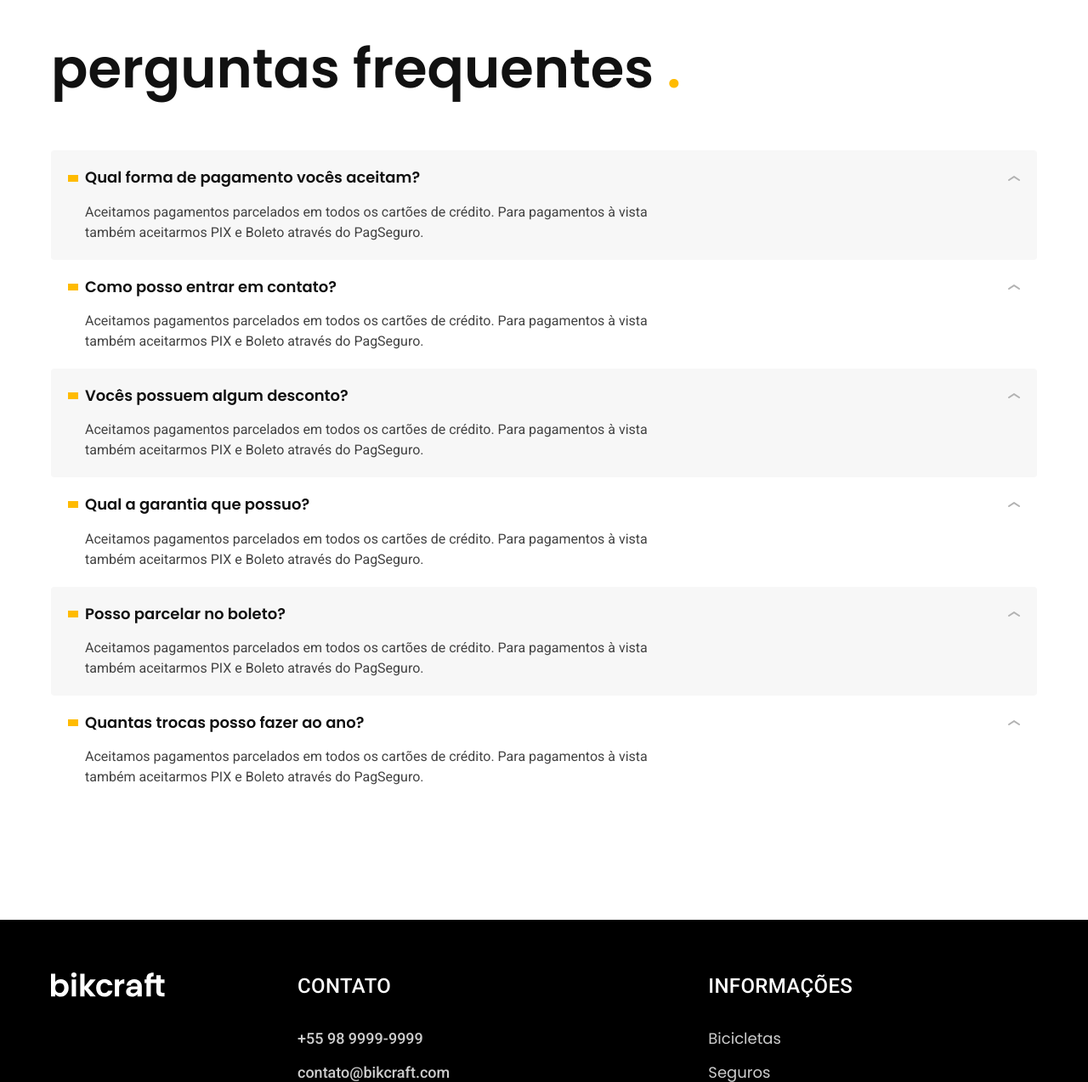
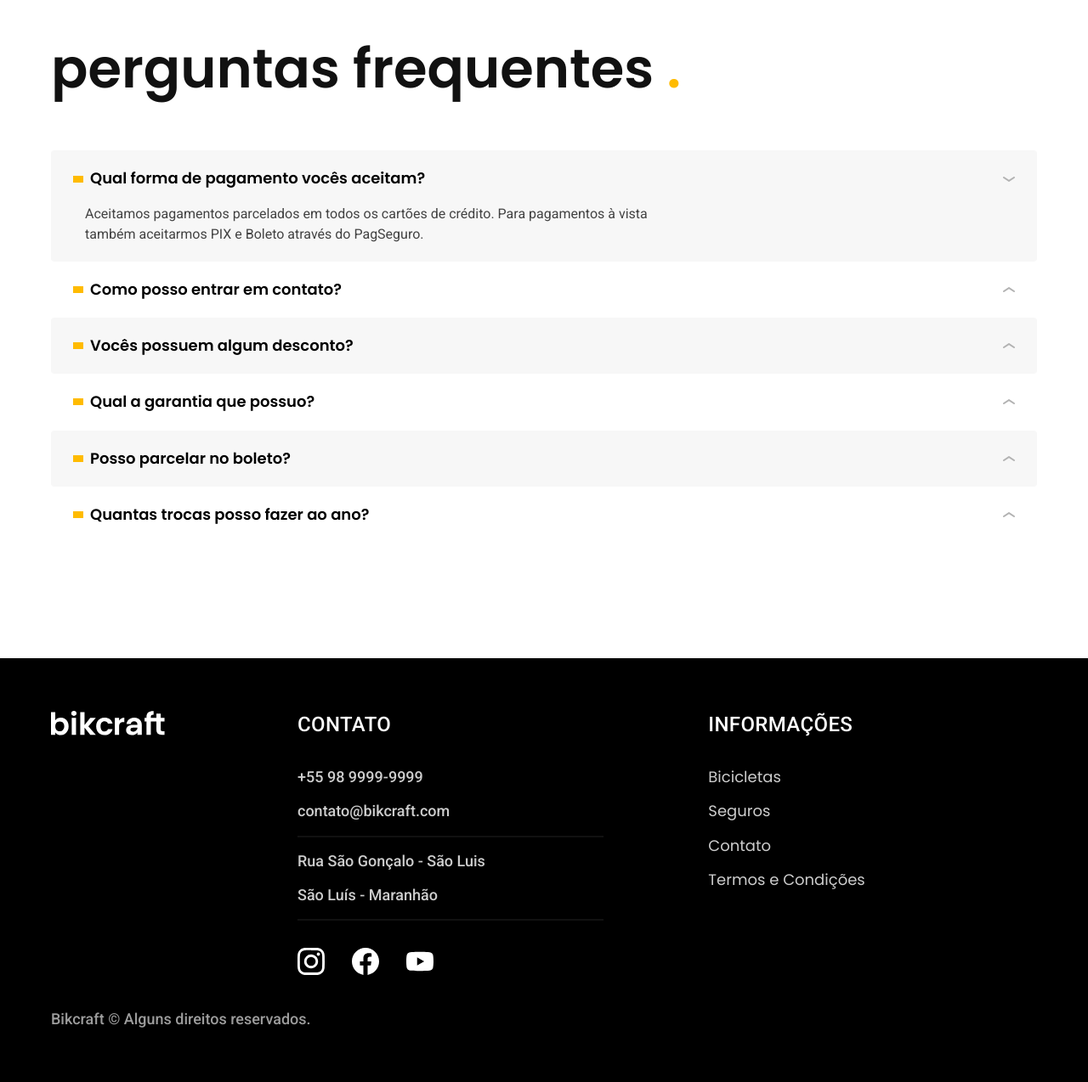
Before and after one commit to GabrielArouche/bikcraft, a PHP site: page /seguros.html in a window 1280 px wide. Shown: the part 1695-2969 px from the top of the page at 85% size. After the commit the page ends 2905 px from the top, so only its background shows below. Run offline with PHP 8.4, Linux system fonts and the light colour scheme.

Commit message:
js perguntas-seguros

```diff
--- a/css/seguros/perguntas.css
+++ b/css/seguros/perguntas.css
@@ -6,12 +6,16 @@
   margin-bottom: 60px;
 }
 
-.perguntas dt {
+.perguntas button {
   display: grid;
   grid-template-columns: auto 1fr auto;
   align-items: center;
   gap: 8px;
   cursor: pointer;
+  border: none;
+  background: none;
+  width: 100%;
+  text-align: left;
 }
 
 .perguntas dl > div {
@@ -22,7 +26,7 @@
   background-color: var(--cor-1);
 }
 
-.perguntas dt::before {
+.perguntas button::before {
   content: "";
   display: inline-block;
   width: 12px;
@@ -30,7 +34,7 @@
   background-color: var(--cor-p1);
 }
 
-.perguntas dt::after {
+.perguntas button::after {
   content: "";
   display: inline-block;
   width: 14px;
@@ -39,8 +43,16 @@
   transition: 0.3s;
 }
 
-.perguntas dt:hover:after {
+.perguntas button:hover:after,
+.perguntas button[aria-expanded="true"]::after {
   transform: rotate(180deg);
+}
+.perguntas dd {
+  display: none;
+}
+
+.perguntas dd.ativa {
+  display: block;
 }
 
 .perguntas dd {
--- a/js/script.js
+++ b/js/script.js
@@ -23,3 +23,21 @@ function ativarProduto(parametro) {
 }
 
 parametros.forEach(ativarProduto);
+//Perguntas Frequentes
+const perguntas = document.querySelectorAll(".perguntas button");
+
+function ativarPergunta(event) {
+  const pergunta = event.currentTarget;
+  const controls = pergunta.getAttribute("aria-controls");
+  const resposta = document.getElementById(controls);
+
+  resposta.classList.toggle("ativa");
+  const ativa = resposta.classList.contains("ativa");
+  pergunta.setAttribute("aria-expanded", ativa);
+}
+
+function eventosPerguntas(perguntas) {
+  perguntas.addEventListener("click", ativarPergunta);
+}
+
+perguntas.forEach(eventosPerguntas);
--- a/seguros.html
+++ b/seguros.html
@@ -107,28 +107,28 @@
     <h2 class="font-1-xxl">perguntas frequentes <span class="cor-p1">.</span></h2>
     <dl>
       <div>
-        <dt class="font-1-m-b ">Qual forma de pagamento vocês aceitam?</dt>
-        <dd class="font-2-s cor-9">Aceitamos pagamentos parcelados em todos os cartões de crédito. Para pagamentos à vista também aceitarmos PIX e Boleto através do PagSeguro.</dd>
+        <dt><button class="font-1-m-b " aria-controls="pergunta1" aria-expanded="true">Qual forma de pagamento vocês aceitam?</button></dt>
+        <dd id="pergunta1" class="font-2-s cor-9 ativa">Aceitamos pagamentos parcelados em todos os cartões de crédito. Para pagamentos à vista também aceitarmos PIX e Boleto através do PagSeguro.</dd>
       </div>
       <div>
-        <dt class="font-1-m-b ">Como posso entrar em contato?</dt>
-        <dd class="font-2-s cor-9">Aceitamos pagamentos parcelados em todos os cartões de crédito. Para pagamentos à vista também aceitarmos PIX e Boleto através do PagSeguro.</dd>
+        <dt><button class="font-1-m-b " aria-controls="pergunta2" aria-expanded="false">Como posso entrar em contato?</button></dt>
+        <dd id="pergunta2" class="font-2-s cor-9">Aceitamos pagamentos parcelados em todos os cartões de crédito. Para pagamentos à vista também aceitarmos PIX e Boleto através do PagSeguro.</dd>
       </div>
       <div>
-        <dt class="font-1-m-b ">Vocês possuem algum desconto?</dt>
-        <dd class="font-2-s cor-9">Aceitamos pagamentos parcelados em todos os cartões de crédito. Para pagamentos à vista também aceitarmos PIX e Boleto através do PagSeguro.</dd>
+        <dt><button class="font-1-m-b " aria-controls="pergunta3" aria-expanded="false">Vocês possuem algum desconto?</button></dt>
+        <dd id="pergunta3" class="font-2-s cor-9">Aceitamos pagamentos parcelados em todos os cartões de crédito. Para pagamentos à vista também aceitarmos PIX e Boleto através do PagSeguro.</dd>
       </div>
       <div>
-        <dt class="font-1-m-b ">Qual a garantia que possuo?</dt>
-        <dd class="font-2-s cor-9">Aceitamos pagamentos parcelados em todos os cartões de crédito. Para pagamentos à vista também aceitarmos PIX e Boleto através do PagSeguro.</dd>
+        <dt><button class="font-1-m-b " aria-controls="pergunta4" aria-expanded="false">Qual a garantia que possuo?</button></dt>
+        <dd id="pergunta4" class="font-2-s cor-9">Aceitamos pagamentos parcelados em todos os cartões de crédito. Para pagamentos à vista também aceitarmos PIX e Boleto através do PagSeguro.</dd>
       </div>
       <div>
-        <dt class="font-1-m-b ">Posso parcelar no boleto?</dt>
-        <dd class="font-2-s cor-9">Aceitamos pagamentos parcelados em todos os cartões de crédito. Para pagamentos à vista também aceitarmos PIX e Boleto através do PagSeguro.</dd>
+        <dt><button class="font-1-m-b " aria-controls="pergunta5" aria-expanded="false">Posso parcelar no boleto?</button></dt>
+        <dd id="pergunta5" class="font-2-s cor-9">Aceitamos pagamentos parcelados em todos os cartões de crédito. Para pagamentos à vista também aceitarmos PIX e Boleto através do PagSeguro.</dd>
       </div>
       <div>
-        <dt class="font-1-m-b ">Quantas trocas posso fazer ao ano?</dt>
-        <dd class="font-2-s cor-9">Aceitamos pagamentos parcelados em todos os cartões de crédito. Para pagamentos à vista também aceitarmos PIX e Boleto através do PagSeguro.</dd>
+        <dt><button class="font-1-m-b " aria-controls="pergunta6" aria-expanded="false">Quantas trocas posso fazer ao ano?</button></dt>
+        <dd id="pergunta6" class="font-2-s cor-9">Aceitamos pagamentos parcelados em todos os cartões de crédito. Para pagamentos à vista também aceitarmos PIX e Boleto através do PagSeguro.</dd>
       </div>
 
 
```
